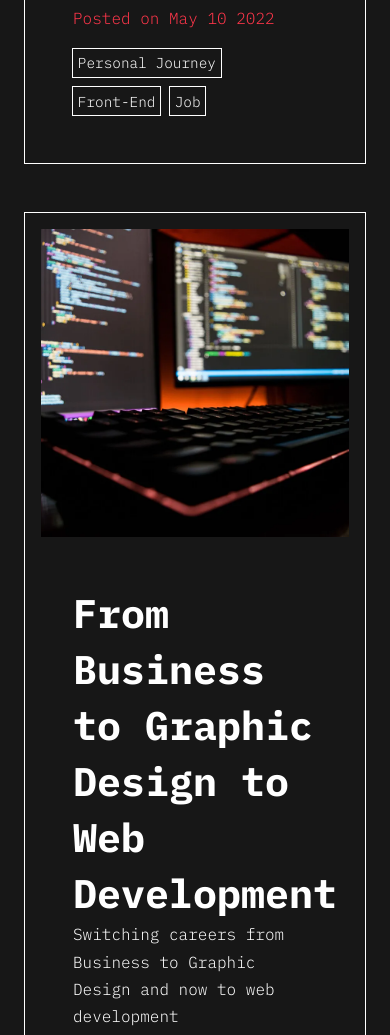
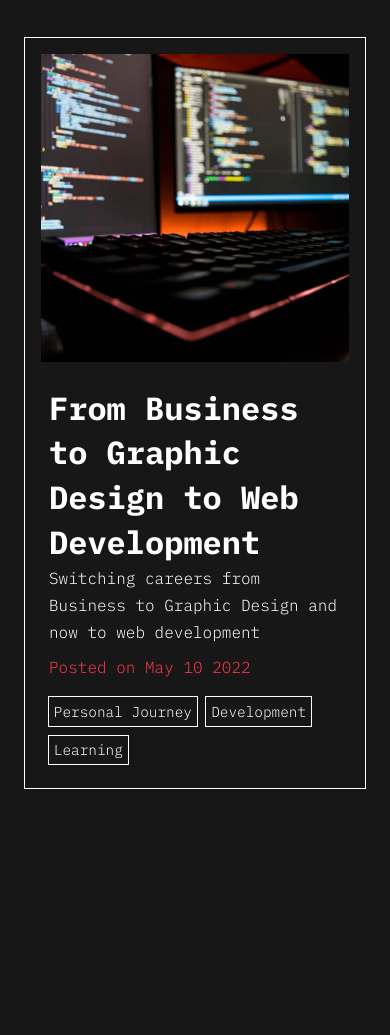
Before and after one commit to Jsevillap/my-site, an Eleventy site: page blog/index.njk in a window 390 px wide. Shown: the part 940-1975 px from the top of the page. After the commit the page ends 1905 px from the top, so only its background shows below. Built offline with nearby package versions, Linux system fonts and the light colour scheme; Eleventy itself is replaced by a stand-in of ours; files that its build step writes are made by us from their sources; some icons are missing.

Commit message:
Remove console log on scroll function and fix blog post font size on mobile

```diff
--- a/css/style.css
+++ b/css/style.css
@@ -844,7 +844,7 @@ footer {
 }
 
 .blog-info h2 {
-  font-size: 2.5rem;
+  font-size: clamp(2rem, 5vw, 2.5rem);
   line-height: 1.4;
 }
 
@@ -867,6 +867,9 @@ footer {
     padding: 1rem;
     flex-direction: column;
     gap: 1rem;
+  }
+  .blog-info {
+    padding: 0.5rem;
   }
 }
 
--- a/js/app.js
+++ b/js/app.js
@@ -17,8 +17,6 @@ window.onload = (e) => {
 
 //Hide navbar on scroll
 window.onscroll = (e) => {
-  console.log(document.documentElement.scrollTop);
-
   if (document.documentElement.scrollTop > scrollValue) {
     /* collapse menu on mobile when hidding it */
     menu.classList.remove("active");
```
Also changed, not shown: 2 other files.
